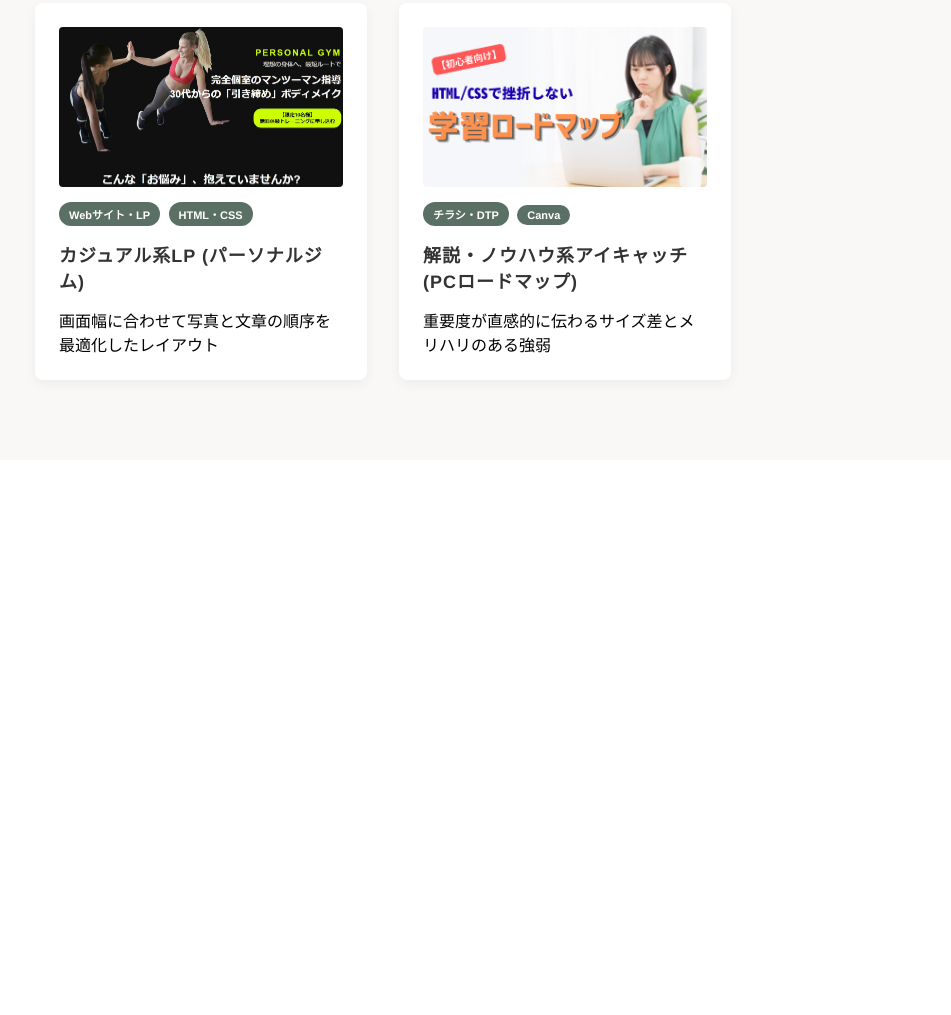
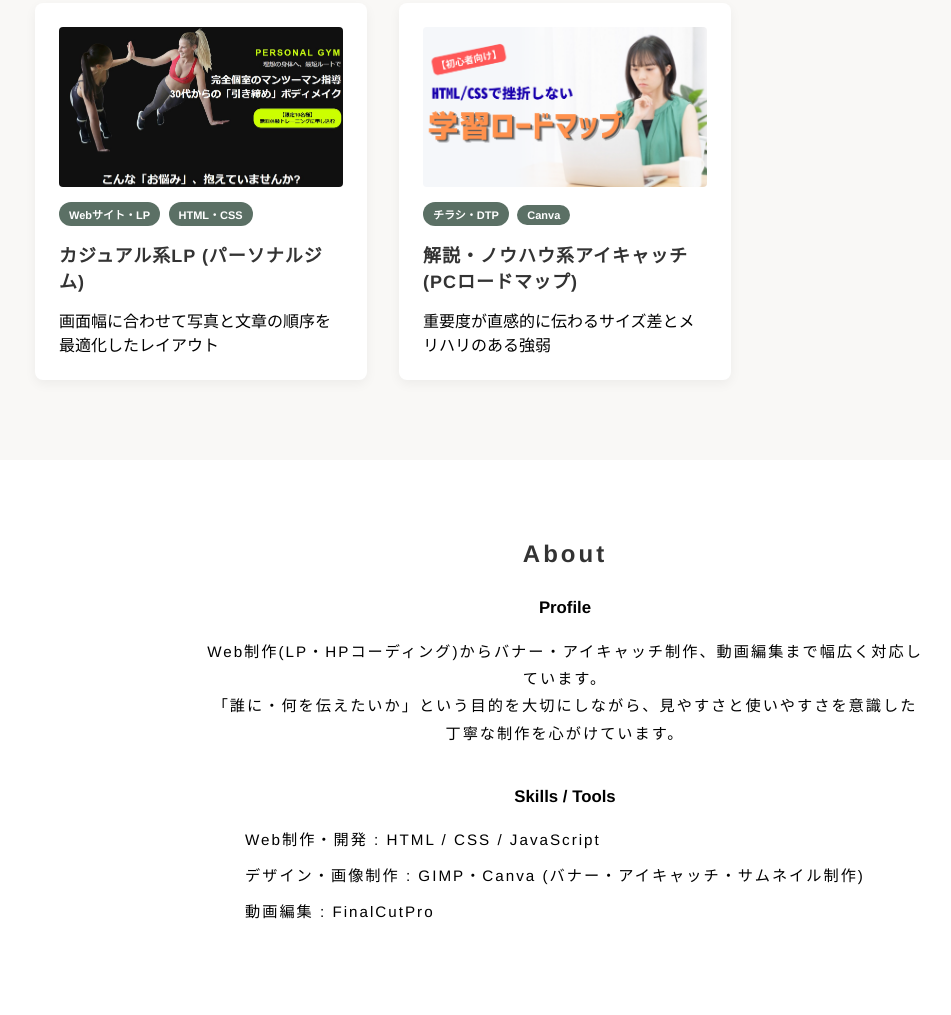
Before and after one commit to norihumi/my-portfolio-hp, a plain HTML site: page index.html in a window 1280 px wide. Shown: the part 2224-3239 px from the top of the page, without its empty margins (75-1026 px from the left). Before the commit the page ends 2684 px from the top, so only its background shows below. Drawn offline with Linux system fonts and the light colour scheme.

Commit message:
05th : 自己紹介の作成
「プロフィール」と「Skills」のみのシンプルな見た目です。

```diff
--- a/css/style.css
+++ b/css/style.css
@@ -282,3 +282,85 @@ ul{
     cursor : pointer;
     color : #333333;
 }
+
+/* ==========================================
+    自己紹介 (about)
+========================================== */
+.about{
+    width : 100%;
+    background-color : #ffffff;
+}
+
+.about__inner{
+    max-width : 1100px;
+    margin : 0 auto;
+    text-align : center;
+    padding : 80px 20px;
+}
+
+.about__title{
+    font-size : 1.5rem;
+    color : #333333;
+    letter-spacing : 3px;
+    margin-bottom  : 30px;
+}
+
+.about__intro{
+    font-size : 1.05rem;
+    margin-bottom : 20px;
+}
+
+.about__lead{
+    max-width: 720px;
+    margin: 0 auto 40px;
+    font-size: 0.95rem;
+    line-height: 1.8;
+    letter-spacing: 2px;
+}
+
+.about__skills{
+    padding : 0 30px;
+}
+
+.about__sub{
+    font-size : 1.05rem;
+    margin-bottom : 20px;
+}
+
+.about__list {
+    max-width: 640px;
+    margin: 0 auto;
+}
+
+.about__item{
+    text-align : left;
+    font-size : 0.95rem;
+    line-height: 1.7;
+    letter-spacing: 2px;
+    margin-bottom: 10px;
+}
+
+@media(max-width : 768px){
+    .about__iner{
+        padding : 50px 20px;
+    }
+
+    .about__title{
+        font-size : 1.3rem;
+        letter-spacing : 2px;
+        margin-bottom : 24px;
+    }
+
+    .about__lead{
+        font-size : 0.9rem;
+        letter-spacing : 1px;
+    }
+
+    .about__lead br{
+        display : none;
+    }
+
+    .about__skills{
+        padding : 0;
+    }
+}
--- a/index.html
+++ b/index.html
@@ -420,6 +420,44 @@
             </div>
         </section>
 
+        <!-- =========================================
+            自己紹介
+        ========================================== -->
+        <section class="about" id="about">
+            <div class="about__inner">
+                <h2 class="about__title">
+                    About
+                </h2>
+
+                <div class="about__body">
+                    <h3 class="about__intro">
+                        Profile
+                    </h3>
+                    <p class="about__lead">
+                        Web制作(LP・HPコーディング)からバナー・アイキャッチ制作、動画編集まで幅広く対応しています。<br>
+                        「誰に・何を伝えたいか」という目的を大切にしながら、見やすさと使いやすさを意識した丁寧な制作を心がけています。
+                    </p>
+
+                    <div class="about__skills">
+                        <h3 class="about__sub">
+                            Skills / Tools
+                        </h3>
+                        <ul class="about__list">
+                            <li class="about__item">
+                                Web制作・開発 : HTML / CSS / JavaScript
+                            </li>
+                            <li class="about__item">
+                                デザイン・画像制作 : GIMP・Canva (バナー・アイキャッチ・サムネイル制作)
+                            </li>
+                            <li class="about__item">
+                                動画編集 : FinalCutPro
+                            </li>
+                        </ul>
+                    </div>
+                </div>
+            </div>
+        </section>
+
     </main>
 
     <!-- =========================================
```
Also changed, not shown: design/design-about.jpg (added).
